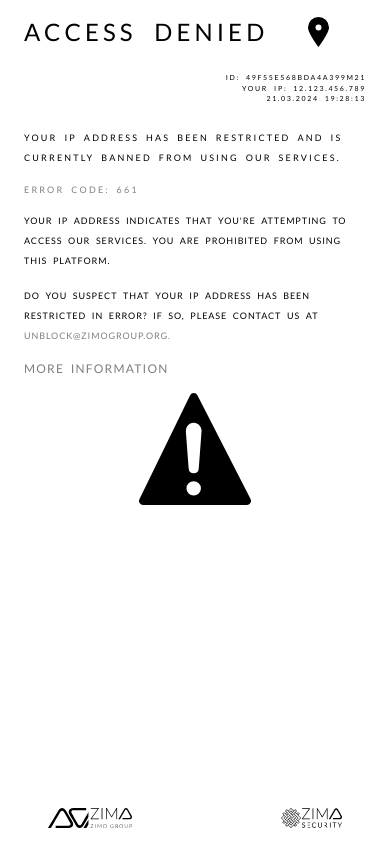
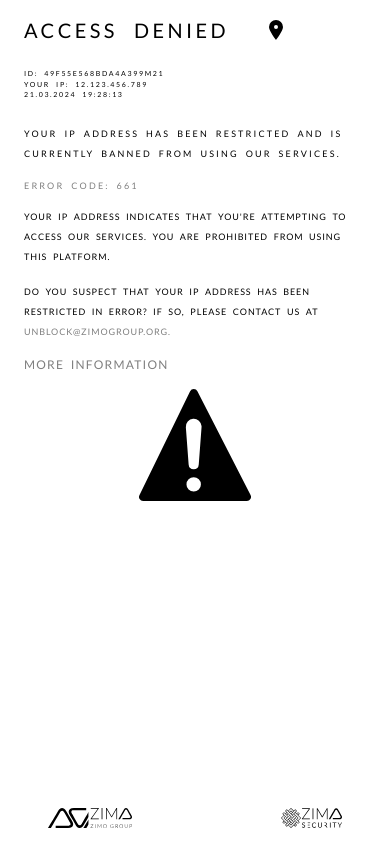
Before and after one commit to HisamNasir/Access-Denied, a Next.js app: page / in a window 390 px wide. Built offline with nearby package versions, Linux system fonts and the light colour scheme.

Commit message:
Update page.tsx

```diff
--- a/app/page.tsx
+++ b/app/page.tsx
@@ -8,18 +8,18 @@ export default function Home() {
       <div className=" relative  font px-6 sm:px-12 py-4 md:px-16 md:py-8 lg:px-18 lg:py-10 2xl:px-20 2xl:py-12 sm:space-y-[38px] md:space-y-[48px] lg:space-y-[45px] 2xl:space-y-[70px]">
         <div className=" sm:flex space-y-6 max-sm:mb-6 justify-between">
           <div className=" max-h-min flex items-center gap-10 md:gap-12 lg:gap-16 xl:gap-20 2xl:gap-[100px]">
-            <h1 className=" text-2xl sm:text-3xl md:text-4xl lg:text-5xl xl:text-6xl 2xl:text-[65px]">
+            <h1 className=" text-xl sm:text-3xl md:text-4xl lg:text-5xl xl:text-6xl 2xl:text-[65px]">
               Access Denied
             </h1>
             <Image
               width={46}
               height={65}
               alt=""
-              className=" h-[30px] md:h-9 lg:h-12 xl:h-[60px] 2xl:h-[65px] w-auto "
+              className=" h-[20px] sm:h-[30px] md:h-9 lg:h-12 xl:h-[60px] 2xl:h-[65px] w-auto "
               src={"/location.svg"}
             />
           </div>
-          <div className="sm:space-y-2 text-[7px] lg:text-xs text-end ">
+          <div className="sm:space-y-2 text-[7px] lg:text-xs sm:text-end ">
             <p>ID: 49f55e568bda4a399m21</p>
             <p>YOUR IP: 12.123.456.789</p>
             <p>
```
